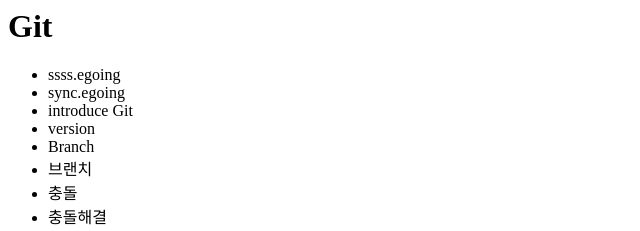
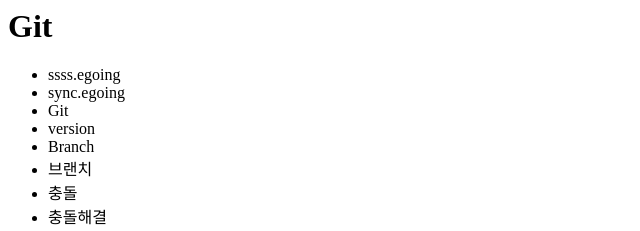
Before and after one commit to jt01052552295/open_git_test, a plain HTML site: page index.html in a window 1280 px wide. Shown: the top 231 px of the page, 0-640 px from the left. Drawn offline with Linux system fonts and the light colour scheme.

Commit message:
git 수정

```diff
--- a/index.html
+++ b/index.html
@@ -10,7 +10,7 @@
         <ul>
             <li>ssss.egoing</li>
             <li>sync.egoing</li>
-            <li>introduce Git</li>
+            <li>Git</li>
             <li>version</li>
             <li>Branch</li>
             <li>브랜치</li>
```
